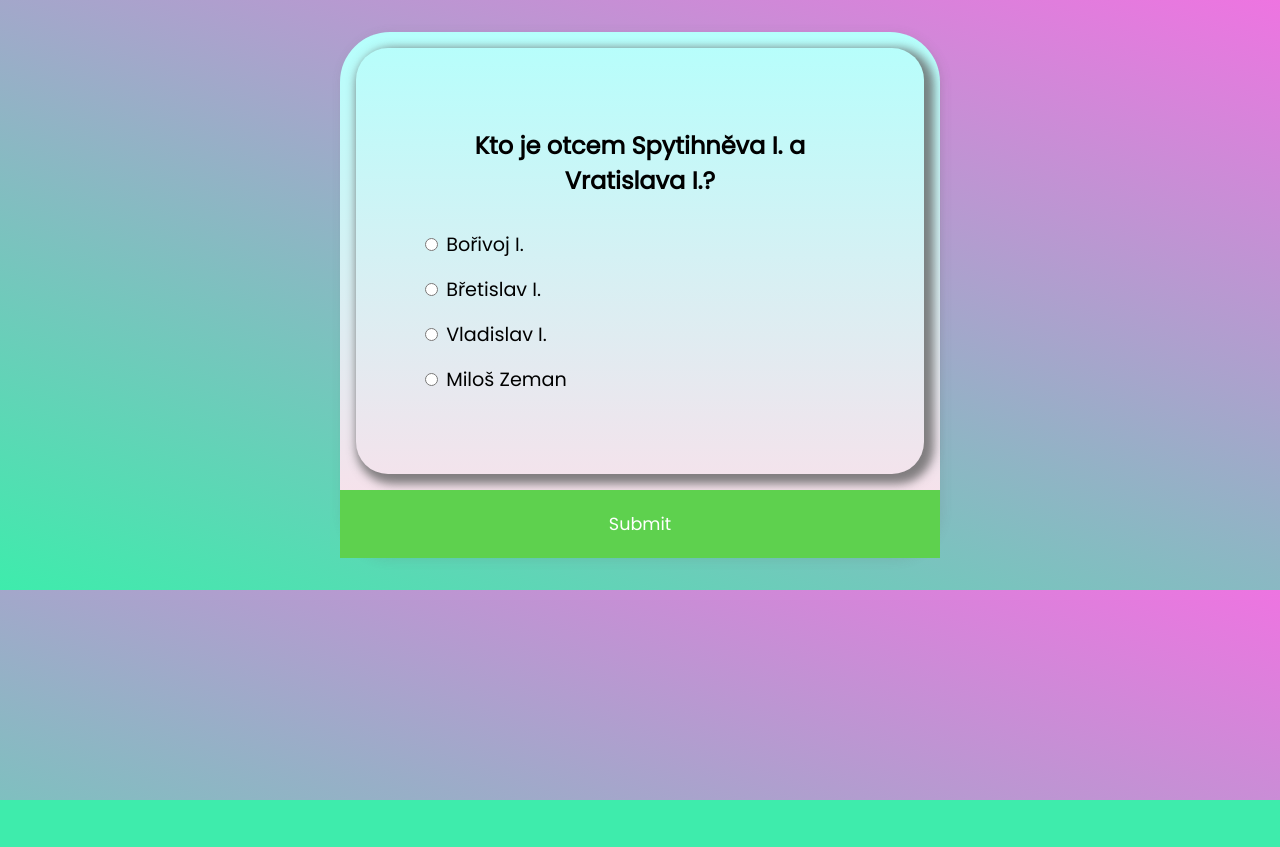
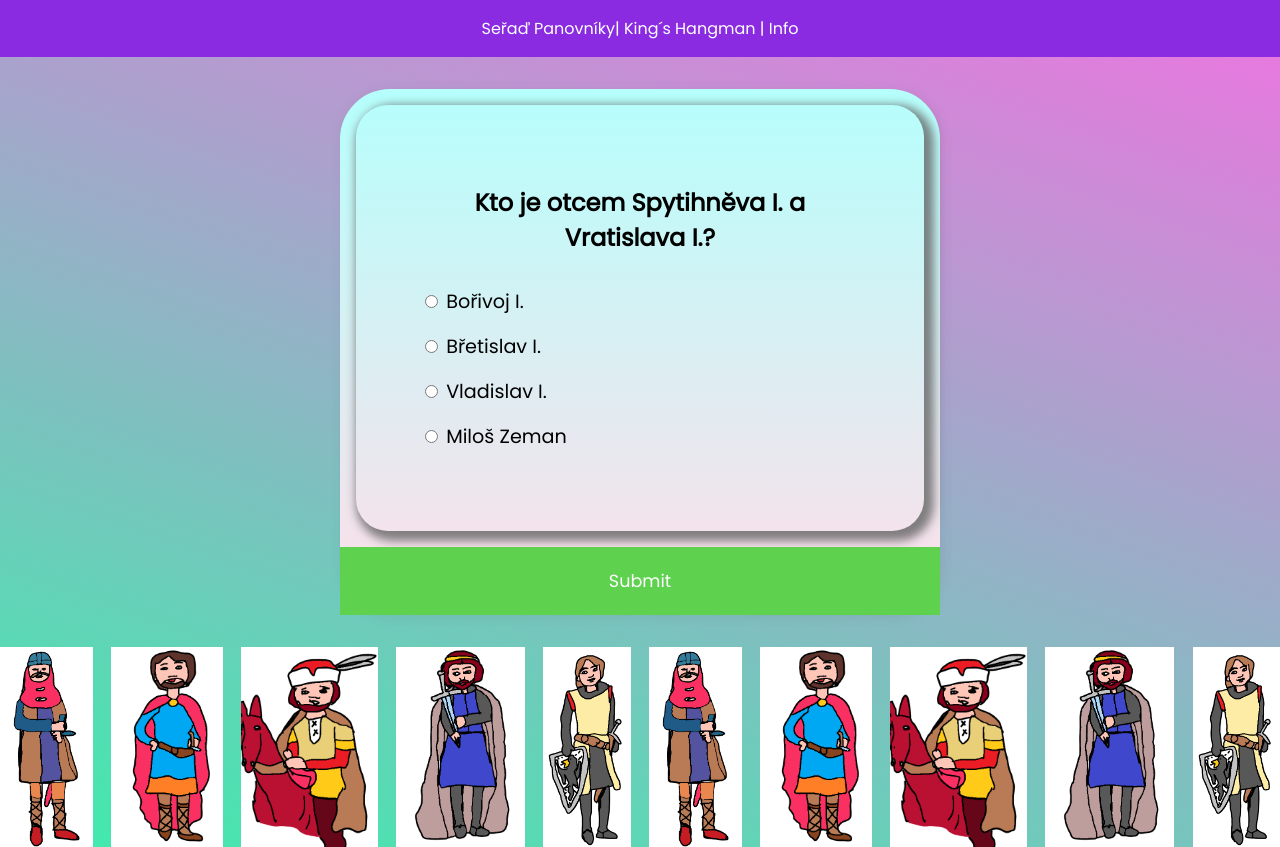
Before and after one commit to elaidina/basicquiz, a plain HTML site: page index.html in a window 1280 px wide. Before the commit the page ends 800 px from the top, so only its background shows below. Drawn offline with Linux system fonts and the light colour scheme.

Commit message:
imf footer

```diff
--- a/index.html
+++ b/index.html
@@ -7,6 +7,20 @@
     <title>Quiz App</title>
   </head>
   <body>
+
+    <nav>
+
+      <ul>
+
+        <a href="https://elaidina.github.io/panovnici/">Seřaď Panovníky|
+        </a>
+        <a href="https://elaidina.github.io/kings_hangman/">King´s Hangman |
+        </a>
+        <a href="https://elaidina.github.io/casova_osa/">Info
+        </a>
+
+      </ul>
+    </nav>
     <div class="quiz-container" id="quiz">
       <div class="quiz-header">
         <h2 id="question">Question text</h2>
@@ -34,6 +48,20 @@
       </div>
       <button id="submit">Submit</button>
     </div>
+
+    <footer>
+
+      <img src="img/boleslav1ukrutny.png" alt="">
+      <img src="img/boleslav2pobozny.png" alt="">
+      <img src="img/boleslav3rysavy.png" alt="">
+      <img src="img/borivoj2.png" alt="">
+      <img src="img/vladislav1.png" alt="">
+      <img src="img/boleslav1ukrutny.png" alt="">
+      <img src="img/boleslav2pobozny.png" alt="">
+      <img src="img/boleslav3rysavy.png" alt="">
+      <img src="img/borivoj2.png" alt="">
+      <img src="img/vladislav1.png" alt="">
+    </footer>
     <script src="script.js"></script>
   </body>
 </html>
--- a/style.css
+++ b/style.css
@@ -10,10 +10,13 @@ body {
 
   font-family: "Poppins", sans-serif;
   display: flex;
+  flex-direction: column;
   align-items: center;
   justify-content: center;
-
+  width: 100vw;
+  min-height: 100vh;
   margin: 0;
+  overflow-x: hidden;
 }
 
 .quiz-container {
@@ -85,3 +88,29 @@ button:focus {
   outline: none;
   background-color: #5e3370;
 }
+
+nav {
+  color: #fff;
+  background-color: blueviolet;
+  width: 100vw;
+  display: flex;
+  align-items: center;
+  justify-content: center;
+}
+
+nav a {
+  text-decoration: none;
+  color: #fff;
+}
+
+footer {
+  display: flex;
+  align-items: stretch;
+  flex-wrap: nowrap;
+  justify-content: space-between;
+  width: 100vw;
+}
+
+img {
+  max-height: 25vh;
+}
```
Also changed, not shown: img/boleslav1ukrutny.png (added), img/boleslav2pobozny.png (added), img/boleslav3rysavy.png (added), img/borivoj2.png (added), img/vladislav1.png (added), img/vladislav2.png (added).
